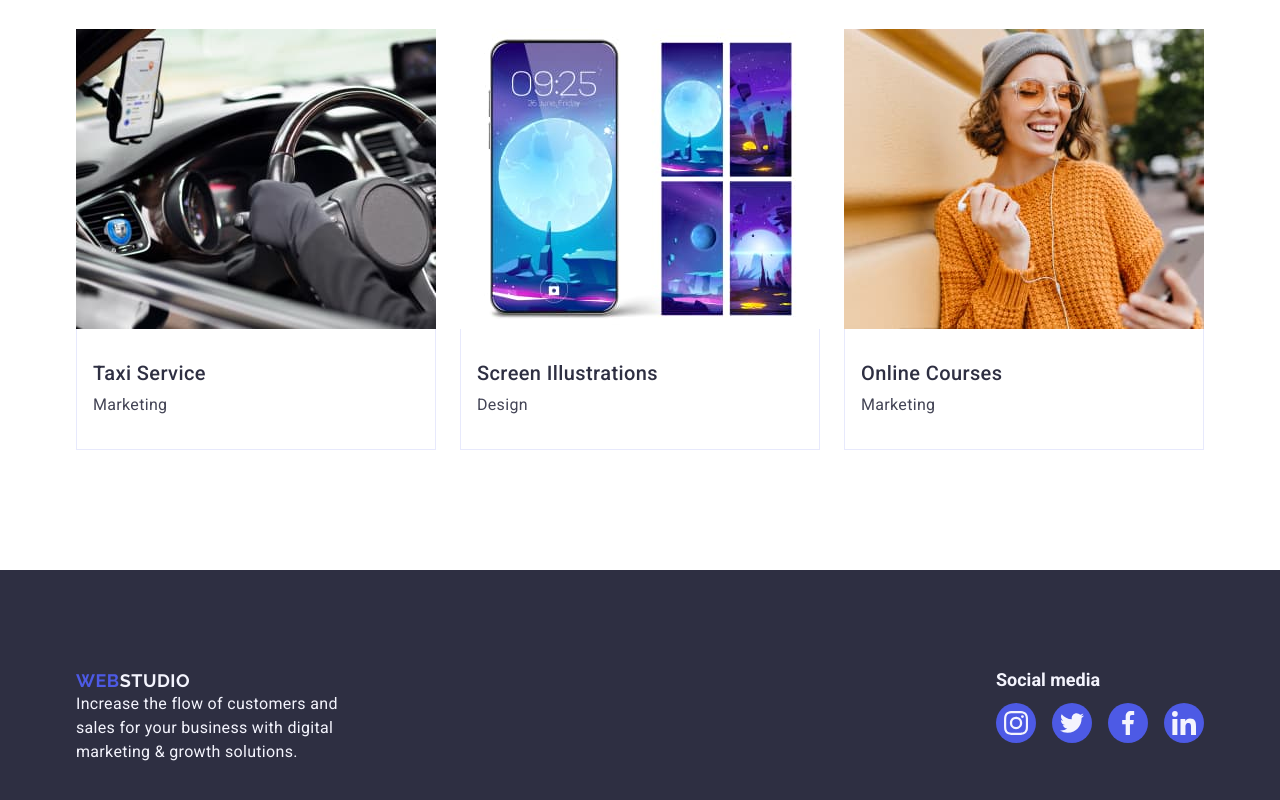
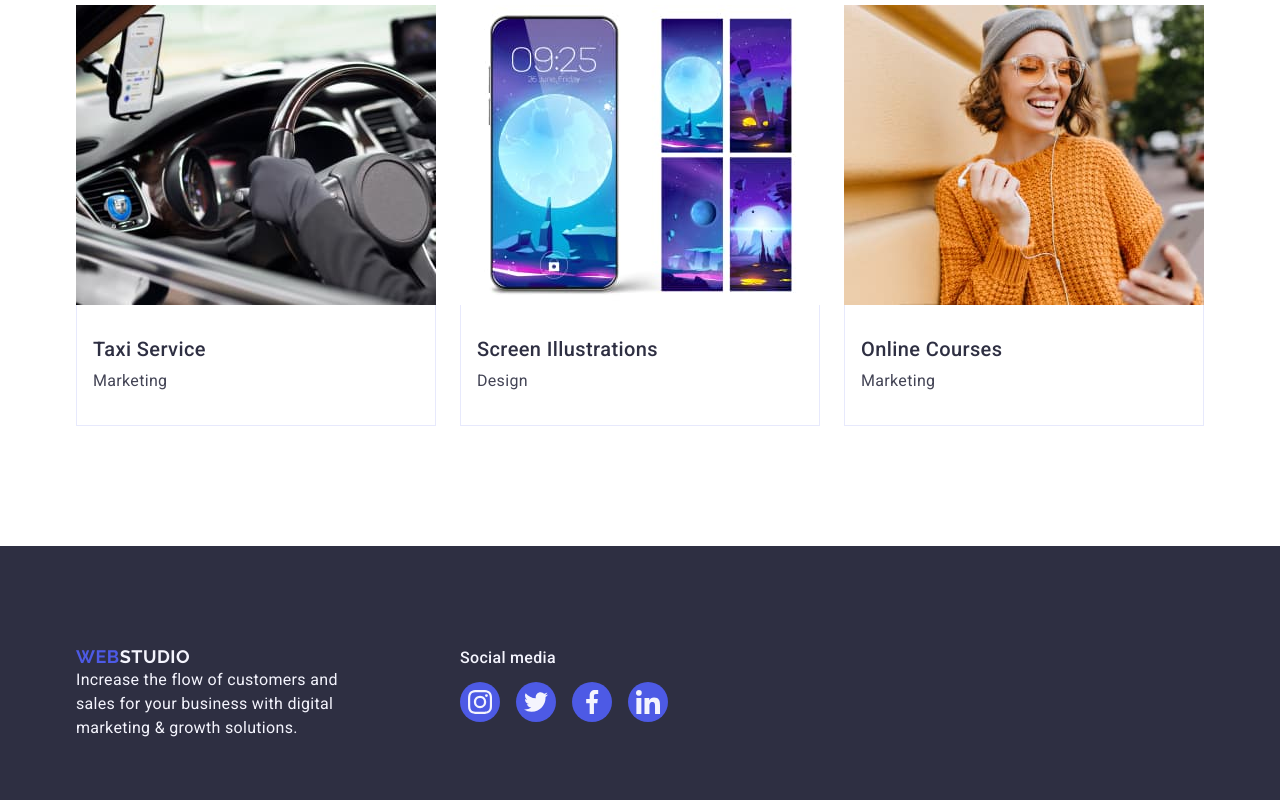
Before and after one commit to fullstack-anton/goit-markup-hw-04, a plain HTML site: page index.html in a window 1280 px wide. Shown: the part 2640-3440 px from the top of the page. Drawn offline with nearby package versions, Linux system fonts and the light colour scheme.

Commit message:
after AI

```diff
--- a/css/styles.css
+++ b/css/styles.css
@@ -35,6 +35,9 @@ img {
   display: block;
 }
 
+.nav-link {
+  color: #2e2f42;
+}
 
 .container {
   max-width: 1158px;
@@ -315,6 +318,11 @@ img {
   justify-content: center;
 }
 
+.team-card-content {
+  padding: 32px 16px;
+}
+
+
 .socials-list-link {
   width: 40px;
   height: 40px;
@@ -383,6 +391,7 @@ img {
   display: flex;
   align-items: center;
   height: 100%;
+  width: 100%;
   transform: translateY(100%);
   transition: transform 250ms cubic-bezier(0.4, 0, 0.2, 1);
 }
@@ -425,9 +434,9 @@ img {
 
 .footer .container {
   display: flex;
-  justify-content: space-between;
-  align-items: flex-start;
-  gap: 2rem;
+  justify-content: flex-start;
+  align-items: baseline;
+  gap: 120px;
   flex-wrap: wrap;
 }
 
@@ -460,9 +469,11 @@ img {
 
 .footer-social-title {
   font-family: 'Roboto', sans-serif;
-  font-weight: 700;
-  font-size: 18px;
+  font-weight: 500;
+  font-size: 16px;
   color: #f4f4fd;
+  line-height: 1.5;
+  letter-spacing: 0.02em;
   margin: 0 0 12px 0;
 }
 
--- a/index.html
+++ b/index.html
@@ -108,8 +108,7 @@
               </div>
               <h3 class="features-list-title">Diligence</h3>
               <p class="features-list-text">
-                Research and confirm brands that present the strongest digital
-                growth opportunities and minimize risk.
+                 Research and confirm brands with the strongest digital growth opportunities and minimize risk.
               </p>
             </li>
             <li class="features-list-item">
```
